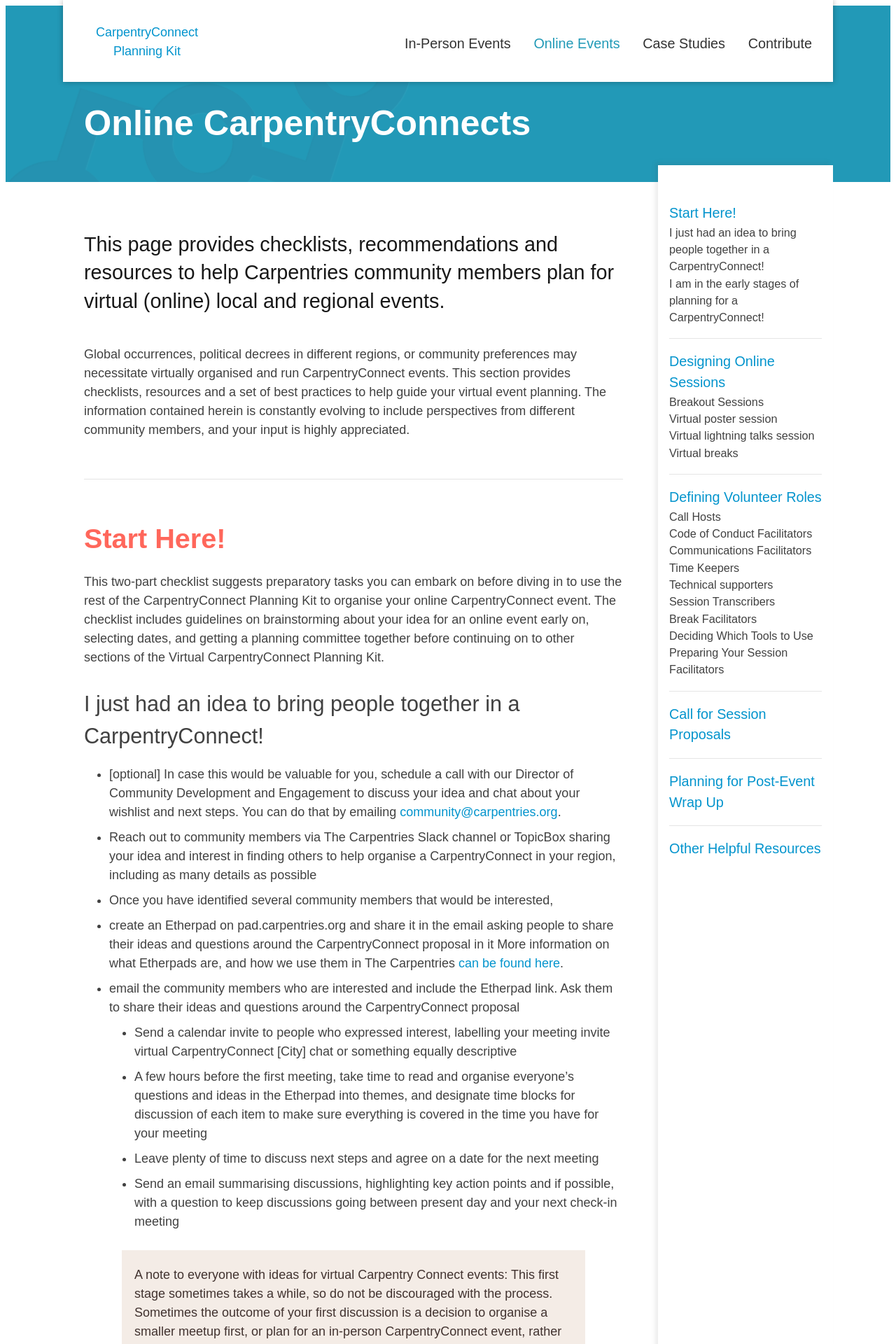
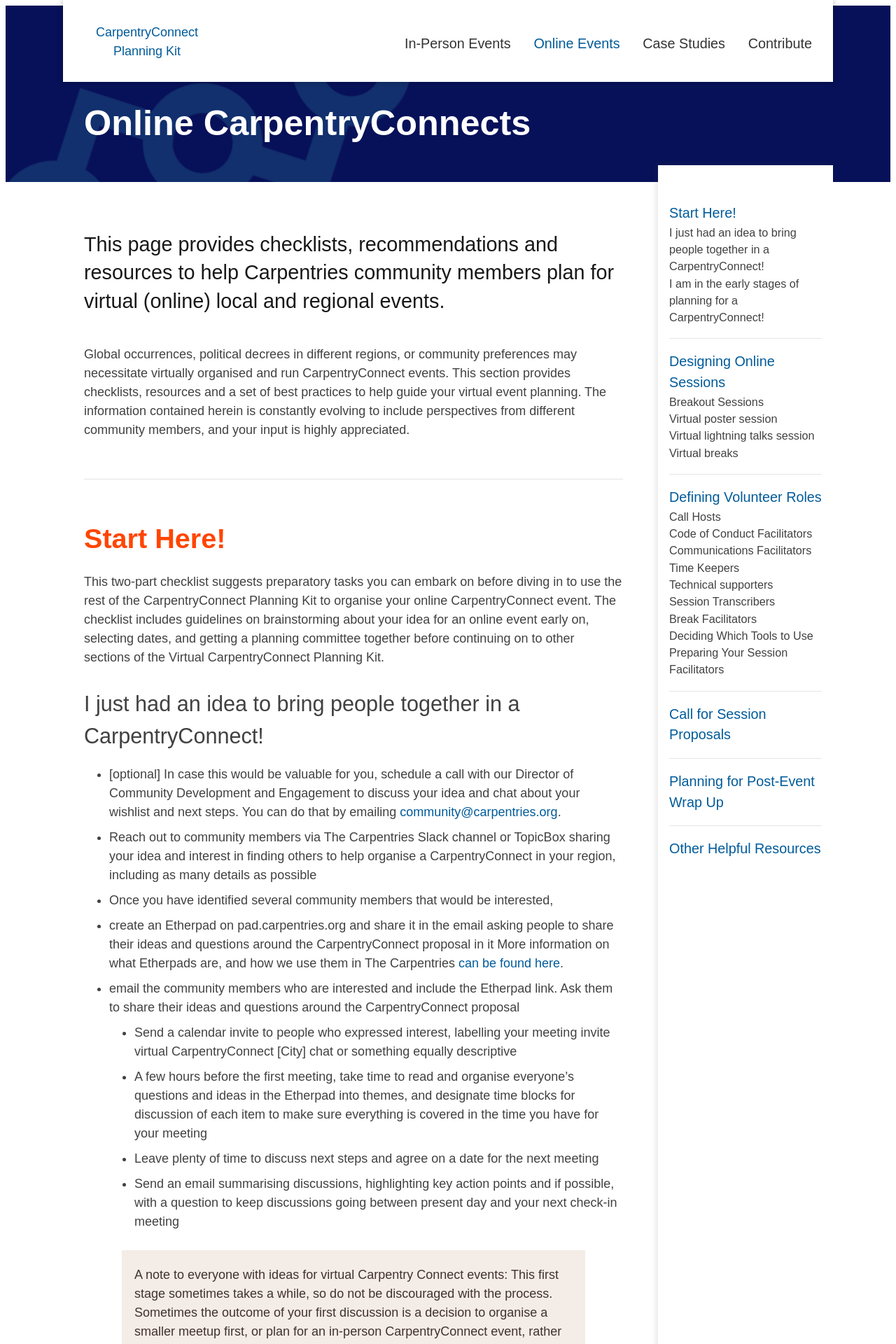
Before and after one commit to CarpentryConnect/carpentryconnect.org, a Jekyll site: the page built from online.markdown, in a window 1280 px wide. Shown: the top 1920 px of the page at 70% size. Built offline with Jekyll 4.4.1, drawn with Linux system fonts in a browser that asks for light colours; nearby versions of some CDN libraries.

Commit message:
Adopting Carpentries Blue for this resource, and a bolder orange hue for headings

```diff
--- a/css/styles.css
+++ b/css/styles.css
@@ -114,13 +114,13 @@ img {
 }
 
 ::-moz-selection {
-    background: #FF675B;
+    background: #FF4500;
     color: #FFF;
     text-shadow: none;
 }
 
 ::selection {
-    background: #FF675B;
+    background: #FF4500;
     color: #FFF;
     text-shadow: none;
 }
@@ -234,11 +234,11 @@ nav.primary li a {
 }
 nav.primary li a:hover,
 nav.primary li a:focus {
-    color: #229AB7;
+    color: #005B9A;
 }
 
 nav.primary .active a {
-    color: #229AB7;
+    color: #005B9A;
 }
 nav.primary .active a:hover,
 nav.primary .active a:focus {
@@ -246,7 +246,7 @@ nav.primary .active a:focus {
 }
 
 .heading {
-    background: #2299B7;
+    background: #071159;
     color: #FFF;
     overflow: hidden;
     width: 100%;
@@ -288,7 +288,7 @@ body .heading h1:before {
 
 .main h2 {
     border-top: 1px solid #E4E4E4;
-    color: #FF675B;
+    color: #FF4500;
     font-size: 2.2em;
     margin-bottom: 0.1em;
     margin-top: 1.4em;
@@ -355,7 +355,7 @@ aside.primary nav > ul > li:first-child {
 }
 
 footer.primary {
-    background: #2299B7;
+    background: #071159;
     color: #FFF;
     font-size: 0.9em;
     padding: 5em 0;
@@ -491,20 +491,20 @@ hr {
 }
 
 a {
-    color: #0394CD;
+    color: #005B9A;
     text-decoration: none;
     transition: color 200ms;
 }
 a:hover,
 a:focus {
-    color: #FF675B;
+    color: #FF4500;
     outline: 0;
 }
 
 .button {
     -webkit-appearance: none;
-    background: linear-gradient(to bottom, #0394CD 0%,#0174B5 100%);
-    background: #0394CD;
+    background: linear-gradient(to bottom, #005B9A 0%,#0174B5 100%);
+    background: #005B9A;
     border: none;
     border-radius: 3px;
     color: #FFF;
@@ -723,7 +723,7 @@ body.homepage nav.primary li a:focus .flipper {
     margin-bottom: 18px;
 }
 .back h3 {
-    color: #FF675B;
+    color: #FF4500;
     font-size: 24px;
 }
 .front img,
@@ -807,7 +807,7 @@ table tr:nth-child(even) td {
 
 td.supported,
 table tr:nth-child(even) td.supported {
-    background: #229AB7;
+    background: #005B9A;
     color: white;
     font-weight: 400;
 }
```
